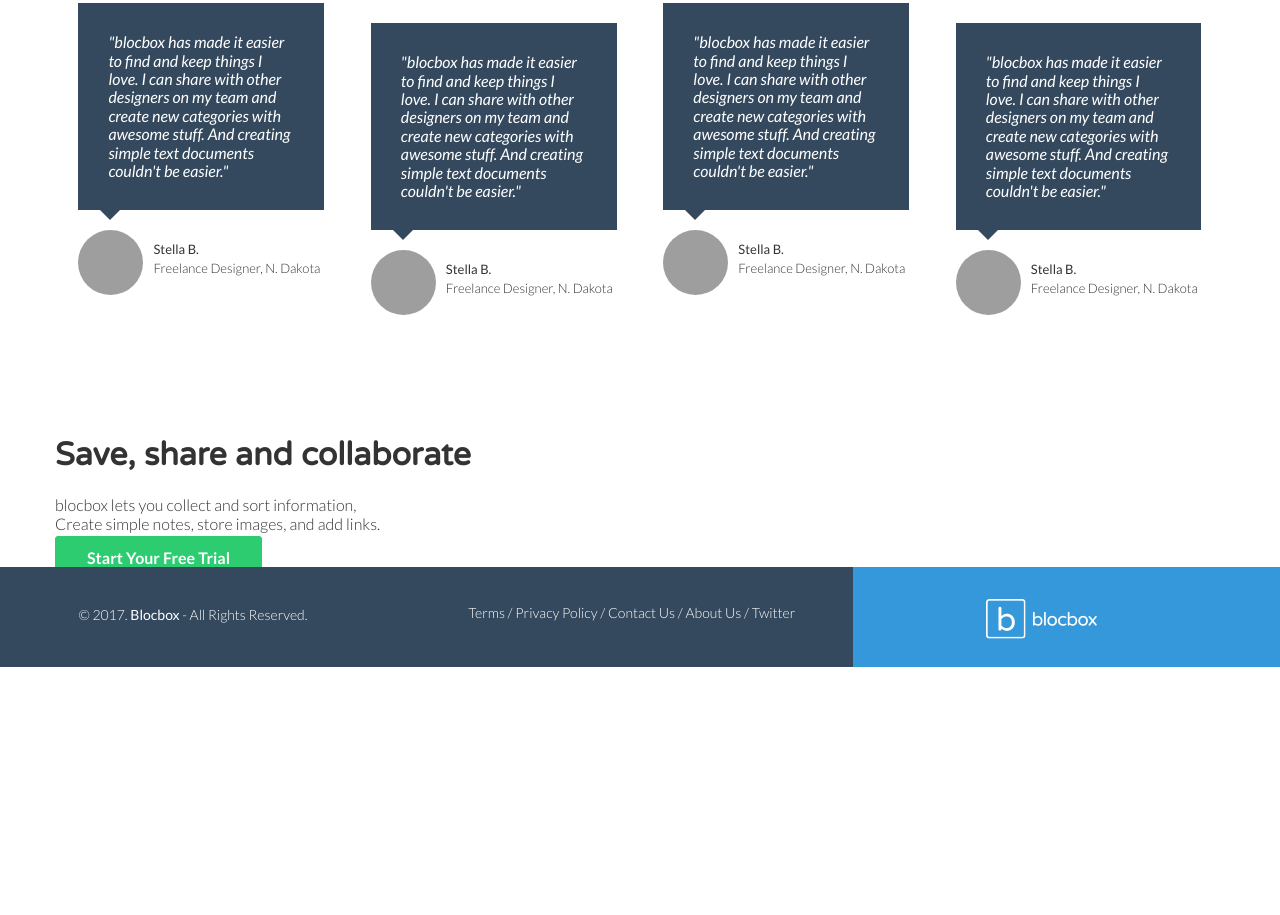
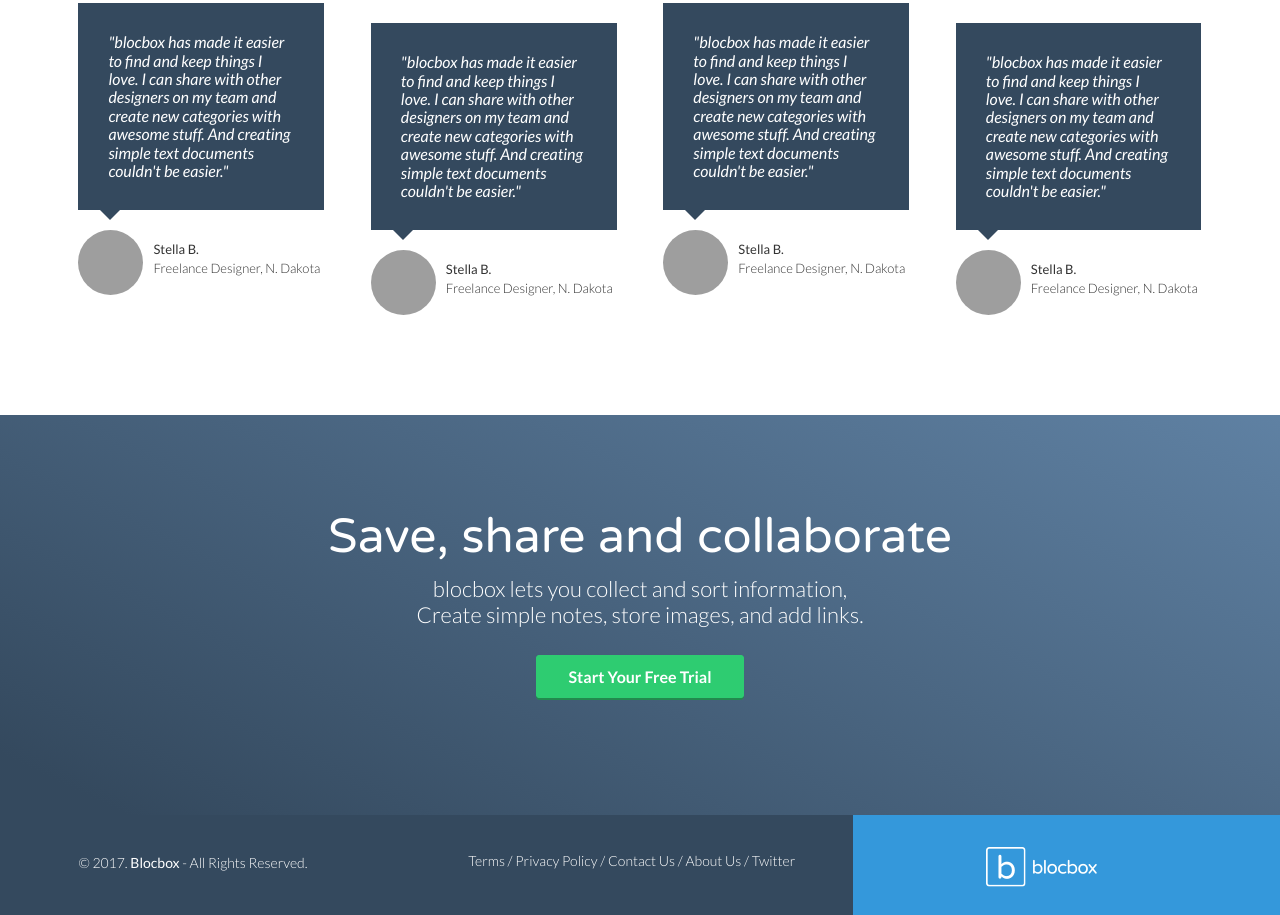
Before and after one commit to amydevoogd/Blocbox, a plain HTML site: page index.html in a window 1280 px wide. Shown: the part 2279-3194 px from the top of the page. Before the commit the page ends 2946 px from the top, so only its background shows below. Drawn offline with Linux system fonts and the light colour scheme; grey boxes are pictures that could not be loaded.

Commit message:
Homepage styling completed

```diff
--- a/CSS/style.css
+++ b/CSS/style.css
@@ -295,6 +295,32 @@
   .boxstagger {
    margin-top:20px;
  }
+
+ /* FINALCTA */
+ .finalcta {
+   color:#FFFFFF;
+   background: #34495E;
+   background-image: linear-gradient(206deg, #5F81A3 0%, #34495E 94%);
+   height: 400px;
+   position: relative;
+ }
+ .finalcta {
+   text-align: center;
+   display:block;
+   position: relative;
+ }
+ .finalcta h1 {
+   font-size:48px;
+   font-weight: normal;
+   margin:95px 0 0;
+ }
+ .finalcta p {
+   font-size: 22px;
+   line-height: 26px;
+   font-weight: 100;
+   margin:10px 0 40px;
+ }
+
  /* FOOTER */
  footer {
    background-color: #34495E;
--- a/index.html
+++ b/index.html
@@ -147,8 +147,8 @@
 		</ul>
 	</section>
 
-<!-- FinalCTA -->
-<section>
+<!-- Finalcta -->
+<section class="finalcta">
 	<div class="container hero">
 		<h1>Save, share and collaborate</h1>
 		<p>blocbox lets you collect and sort information,<br>
@@ -157,6 +157,7 @@
 	</div>
 </section>
 </main>
+<main role="main">
 
 <!-- Footer -->
 <footer>
```
